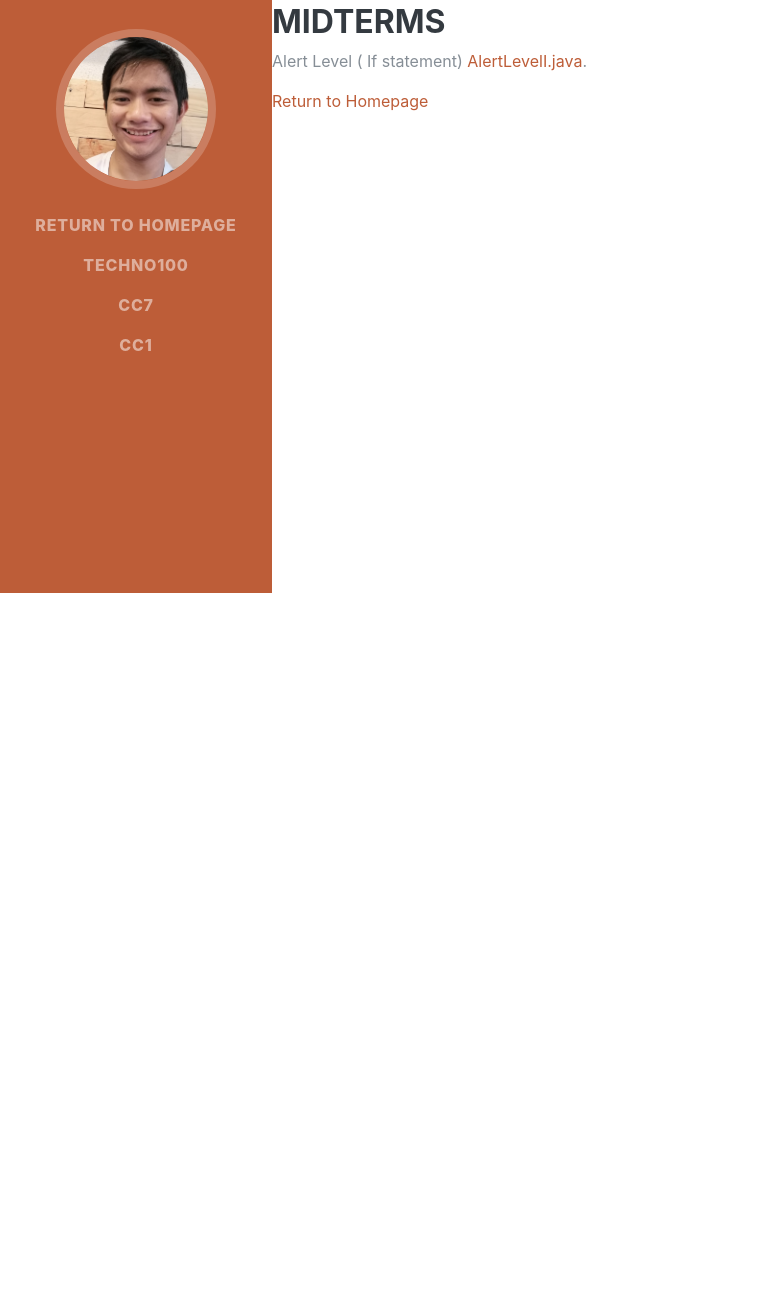
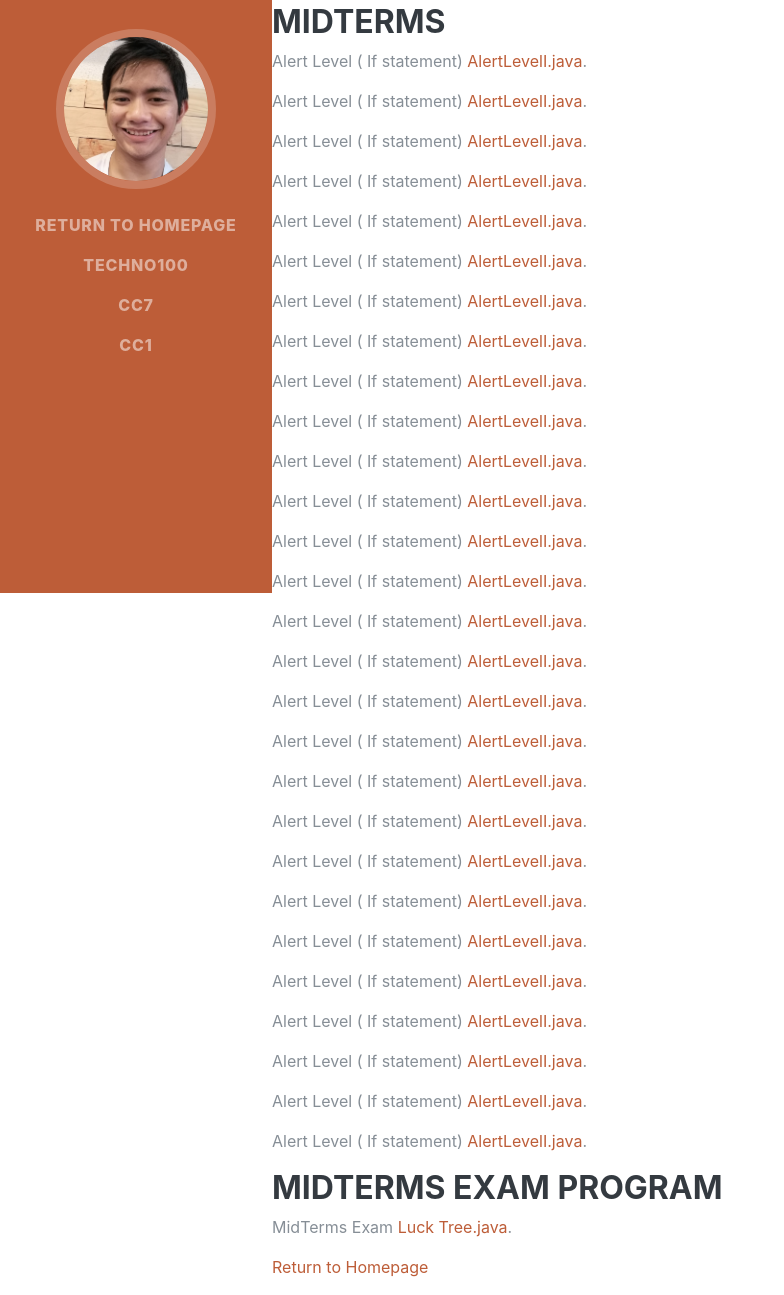
Before and after one commit to GoodLoser12/GoodLoser12.github.io, a website: page cc2.html in a window 1280 px wide. Shown: the part 207-1502 px from the top of the page, without its empty margins (0-784 px from the left). Before the commit the page ends 800 px from the top, so only its background shows below. Drawn offline with Linux system fonts and the light colour scheme; a web font is replaced by a local one.

Commit message:
Added Link

```diff
--- a/cc2.html
+++ b/cc2.html
@@ -50,7 +50,36 @@
     <h2>CC2-Introduction to Computer Programming LAB activities</h2>
     <h3>MIDTERMS</h3>
     <p> Alert Level ( If statement)<a href="myjavaprogs\AlertLevelI.java"> AlertLevelI.java</a>.</p>
+    <p> Alert Level ( If statement)<a href="myjavaprogs\AlertLevelI.java"> AlertLevelI.java</a>.</p>
+    <p> Alert Level ( If statement)<a href="myjavaprogs\AlertLevelI.java"> AlertLevelI.java</a>.</p>
+    <p> Alert Level ( If statement)<a href="myjavaprogs\AlertLevelI.java"> AlertLevelI.java</a>.</p>
+    <p> Alert Level ( If statement)<a href="myjavaprogs\AlertLevelI.java"> AlertLevelI.java</a>.</p>
+    <p> Alert Level ( If statement)<a href="myjavaprogs\AlertLevelI.java"> AlertLevelI.java</a>.</p>
+    <p> Alert Level ( If statement)<a href="myjavaprogs\AlertLevelI.java"> AlertLevelI.java</a>.</p>
+    <p> Alert Level ( If statement)<a href="myjavaprogs\AlertLevelI.java"> AlertLevelI.java</a>.</p>
+    <p> Alert Level ( If statement)<a href="myjavaprogs\AlertLevelI.java"> AlertLevelI.java</a>.</p>
+    <p> Alert Level ( If statement)<a href="myjavaprogs\AlertLevelI.java"> AlertLevelI.java</a>.</p>
+    <p> Alert Level ( If statement)<a href="myjavaprogs\AlertLevelI.java"> AlertLevelI.java</a>.</p>
+    <p> Alert Level ( If statement)<a href="myjavaprogs\AlertLevelI.java"> AlertLevelI.java</a>.</p>
+    <p> Alert Level ( If statement)<a href="myjavaprogs\AlertLevelI.java"> AlertLevelI.java</a>.</p>
+    <p> Alert Level ( If statement)<a href="myjavaprogs\AlertLevelI.java"> AlertLevelI.java</a>.</p>
+    <p> Alert Level ( If statement)<a href="myjavaprogs\AlertLevelI.java"> AlertLevelI.java</a>.</p>
+    <p> Alert Level ( If statement)<a href="myjavaprogs\AlertLevelI.java"> AlertLevelI.java</a>.</p>
+    <p> Alert Level ( If statement)<a href="myjavaprogs\AlertLevelI.java"> AlertLevelI.java</a>.</p>
+    <p> Alert Level ( If statement)<a href="myjavaprogs\AlertLevelI.java"> AlertLevelI.java</a>.</p>
+    <p> Alert Level ( If statement)<a href="myjavaprogs\AlertLevelI.java"> AlertLevelI.java</a>.</p>
+    <p> Alert Level ( If statement)<a href="myjavaprogs\AlertLevelI.java"> AlertLevelI.java</a>.</p>
+    <p> Alert Level ( If statement)<a href="myjavaprogs\AlertLevelI.java"> AlertLevelI.java</a>.</p>
+    <p> Alert Level ( If statement)<a href="myjavaprogs\AlertLevelI.java"> AlertLevelI.java</a>.</p>
+    <p> Alert Level ( If statement)<a href="myjavaprogs\AlertLevelI.java"> AlertLevelI.java</a>.</p>
+    <p> Alert Level ( If statement)<a href="myjavaprogs\AlertLevelI.java"> AlertLevelI.java</a>.</p>
+    <p> Alert Level ( If statement)<a href="myjavaprogs\AlertLevelI.java"> AlertLevelI.java</a>.</p>
+    <p> Alert Level ( If statement)<a href="myjavaprogs\AlertLevelI.java"> AlertLevelI.java</a>.</p>
+    <p> Alert Level ( If statement)<a href="myjavaprogs\AlertLevelI.java"> AlertLevelI.java</a>.</p>
+    <p> Alert Level ( If statement)<a href="myjavaprogs\AlertLevelI.java"> AlertLevelI.java</a>.</p>
 
+    <h3>MIDTERMS EXAM PROGRAM</h3>
+       <p> MidTerms Exam<a href="myjavaprogs\LuckyTree.java"> Luck Tree.java</a>.</p>
 <a href="index.html">
 <p>Return to Homepage</p>
 </a>
```
